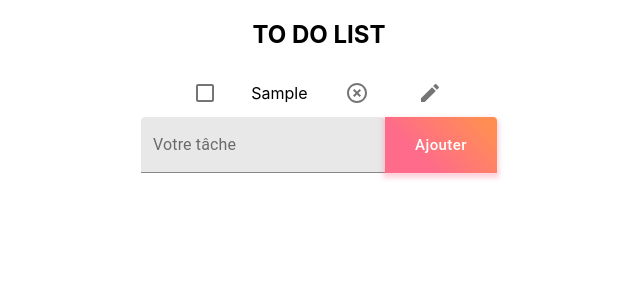
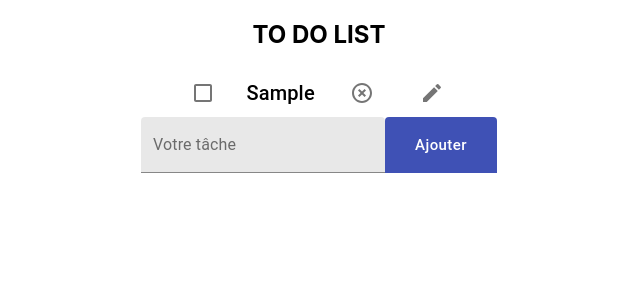
Before and after one commit to AnthSuz/todoListRedux, a React (Create React App) app: page / in a window 1280 px wide. Both pictures are taken after typing "Sample" into the empty fields and a click on the button "Ajouter". Shown: the top 300 px of the page, without its empty margins (321-961 px from the left). Built offline with nearby package versions, Linux system fonts and the light colour scheme.

Commit message:
finish with material ui

```diff
--- a/src/App.js
+++ b/src/App.js
@@ -1,9 +1,15 @@
-import React, { useState } from "react";
+import React from "react";
 import "./App.css";
 import { useDispatch, useSelector } from "react-redux";
 import * as Actions from "./actions";
 import { makeStyles, withStyles } from "@material-ui/styles";
-import { Checkbox, TextField, Button, IconButton } from "@material-ui/core";
+import {
+  Checkbox,
+  TextField,
+  Button,
+  IconButton,
+  Typography
+} from "@material-ui/core";
 import EditIcon from "@material-ui/icons/Edit";
 import HighlightOffIcon from "@material-ui/icons/HighlightOff";
 import CheckCircleOutlineIcon from "@material-ui/icons/CheckCircleOutline";
@@ -30,56 +36,19 @@ const useStyles = makeStyles({
 
 const StyledButton = withStyles({
   root: {
-    background: "linear-gradient(45deg, #FE6B8B 30%, #FF8E53 90%)",
     borderRadius: 0,
     borderTopRightRadius: 4,
+    borderTopLeftRadius: 4,
     border: 0,
     color: "white",
     height: 56,
     padding: "0 30px",
-    boxShadow: "0 3px 5px 2px rgba(255, 105, 135, .3)"
+    boxShadow: "none"
   },
   label: {
     textTransform: "capitalize"
   }
 })(Button);
-
-// position: relative;
-// transition: background-color 200ms cubic-bezier(0.0, 0, 0.2, 1) 0ms;
-// background-color: rgba(0, 0, 0, 0.09);
-// border-top-left-radius: 4px;
-// border-top-right-radius: 4px;
-
-// color: rgba(0, 0, 0, 0.54);
-//     padding: 0;
-//     font-size: 1rem;
-//     font-family: "Roboto", "Helvetica", "Arial", sans-serif;
-//     font-weight: 400;
-//     line-height: 1;
-//     letter-spacing: 0.00938em;
-
-// const InputBase = withStyles({
-//   root: {
-//     "&after": {
-//       borderBottomColor: "green"
-//     },
-//     height: 56,
-//     position: "relative",
-//     backgroundColor: "rgba(0,0,0,0.09)",
-//     // borderTopLeftRadius: 40,
-//     // borderTopRightRadius: 4
-//     borderRadius: 0,
-//     top: 0
-//   },
-//   label: {
-//     // color: "rgba(0, 0, 0, 0.54)",
-//     padding: 0,
-//     fontSize: "1rem",
-//     fontWeight: 400,
-//     lineHeight: 1,
-//     letterSpacing: "0.00938em"
-//   }
-// })(InputBase);
 
 function App() {
   const tasks = useSelector(state => state.toDoReducers.tasks);
@@ -99,7 +68,9 @@ function App() {
             return (
               <div key={item + "_" + index} className={classes.list}>
                 <Checkbox
+                  color="primary"
                   id={item.title}
+                  checked={item.checked}
                   onChange={e =>
                     dispatch(
                       Actions.checkedTodo({
@@ -112,7 +83,7 @@ function App() {
                 />
                 {item.edit ? (
                   <>
-                    <input
+                    <TextField
                       className={classes.input}
                       value={editInputValue}
                       onChange={e =>
@@ -131,13 +102,13 @@ function App() {
                     </IconButton>
                   </>
                 ) : (
-                  //J ARRIVE PAS A MODIFIER L EDIT
-                  <label
+                  <Typography
+                    variant="h6"
                     htmlFor={item.title}
                     className={item.checked ? classes.doneTodo : ""}
                   >
                     {item.title}
-                  </label>
+                  </Typography>
                 )}
                 <IconButton
                   aria-label="delete"
@@ -164,11 +135,11 @@ function App() {
             onChange={e => dispatch(Actions.changeTodo(e.target.value))}
             label="Votre tâche"
             variant="filled"
-            className={classes.inputTodo}
           />
+
           <StyledButton
             variant="contained"
-            color="secondary"
+            color="primary"
             size="large"
             onClick={event => {
               event.preventDefault();
```
